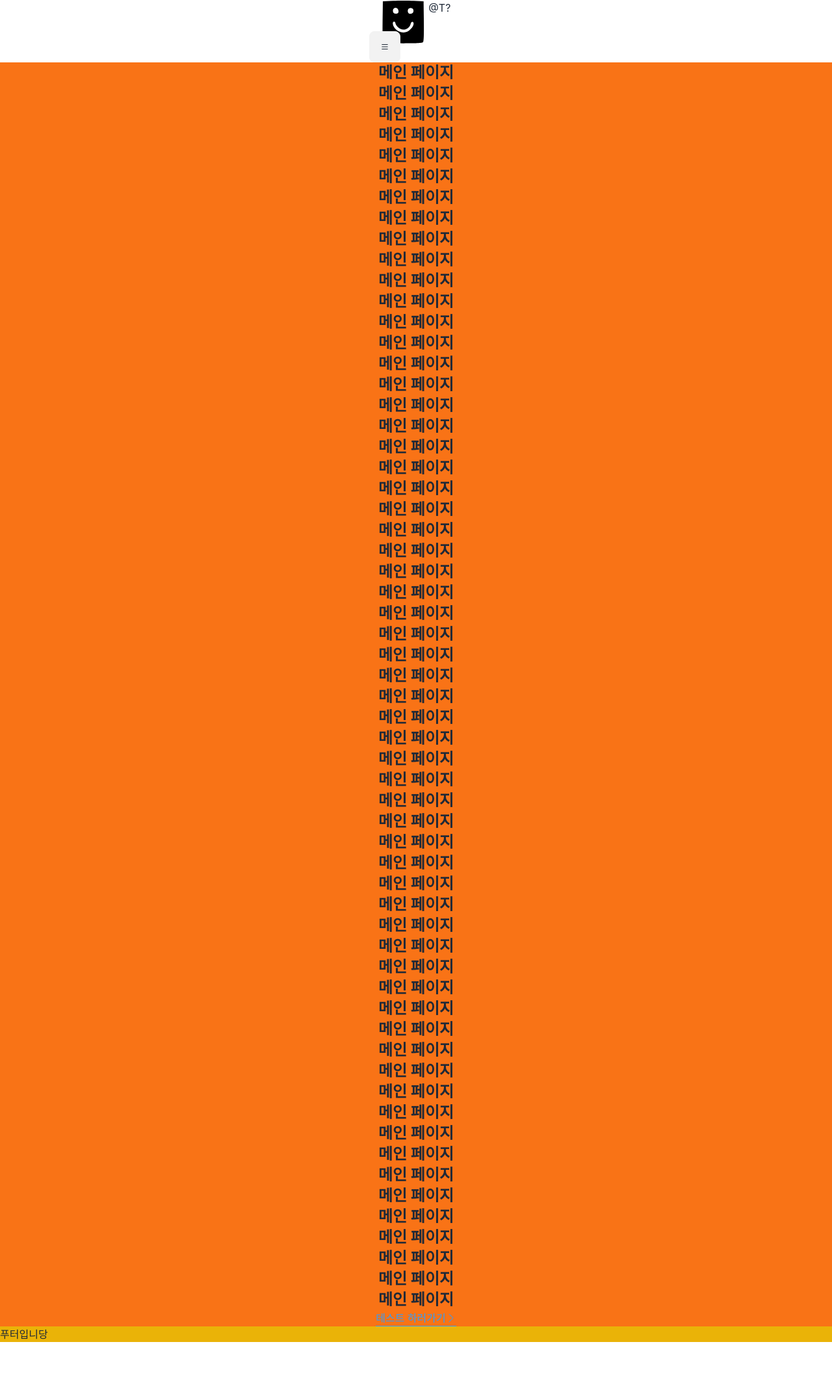
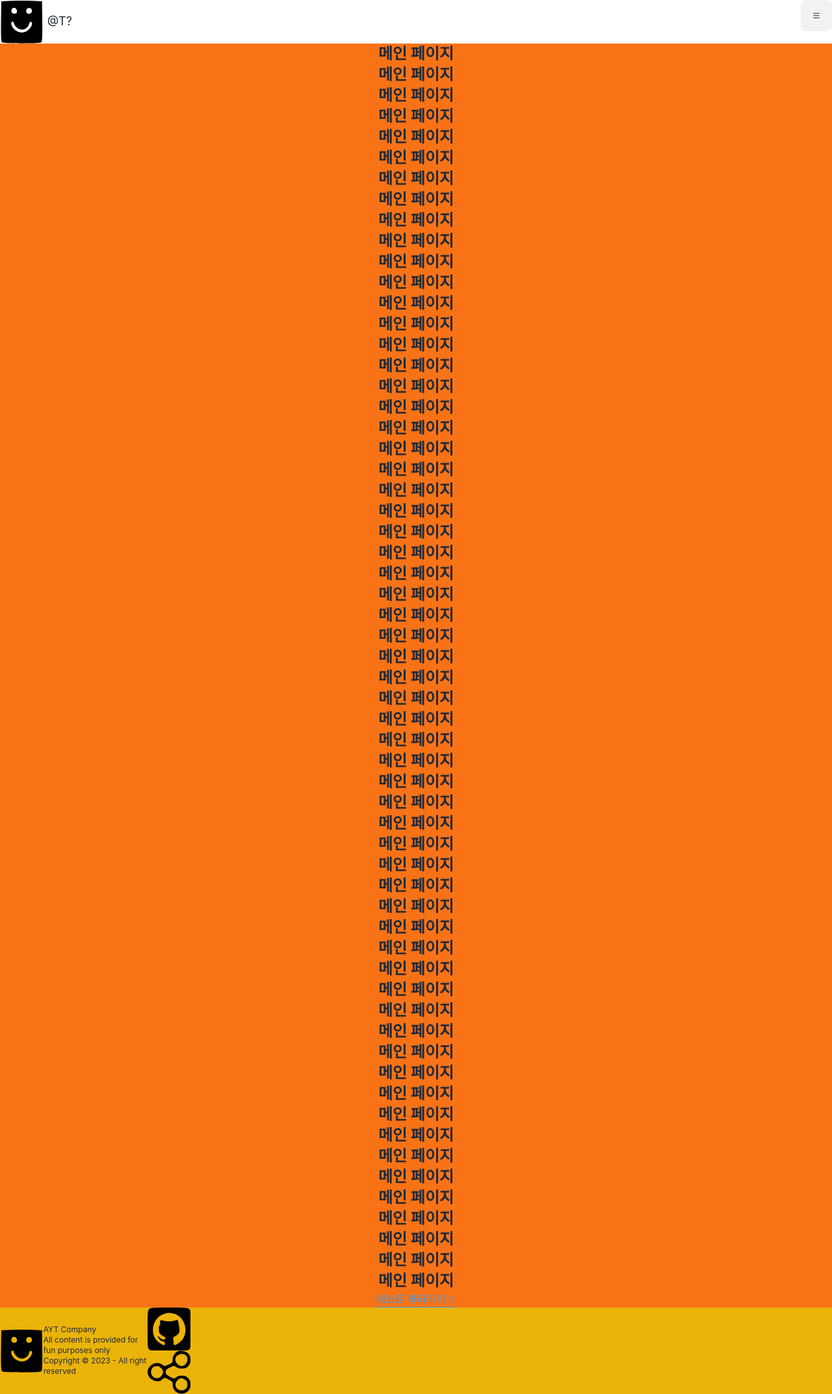
Before and after one commit to are-you-T/client, a React (Create React App) app: page / in a window 1280 px wide. Shown: the whole page at 65% size. Before the commit the page ends 2065 px from the top, so only its background shows below. Built offline with nearby package versions, Linux system fonts and the light colour scheme.

Commit message:
fix: header footer 수정

```diff
--- a/src/components/Footer.tsx
+++ b/src/components/Footer.tsx
@@ -3,67 +3,30 @@ import tw from "tailwind-styled-components";
 import { BsList } from "react-icons/bs";
 import { Link } from "react-router-dom";
 import Button from "./Button";
-import companyLogo from "../assets/logo.svg";
+import { ReactComponent as LogoSvg } from '../assets/logo.svg';
+import { ReactComponent as GitHubSvg } from '../assets/github.svg';
+import { ReactComponent as ShareSvg } from '../assets/share.svg';
 
 export default function Foot() {
   return (
     <Footer>
-      푸터입니당
-      {/* <FooterWrap>
-
-        <svg
-          width="36"
-          height="36"
-          viewBox="0 0 24 24"
-          xmlns="http://www.w3.org/2000/svg"
-          fillRule="evenodd"
-          clipRule="evenodd"
-          className="fill-current"
-        >
-          <path d="M22.672 15.226l-2.432.811.841 2.515c.33 1.019-.209 2.127-1.23 2.456-1.15.325-2.148-.321-2.463-1.226l-.84-2.518-5.013 1.677.84 2.517c.391 1.203-.434 2.542-1.831 2.542-.88 0-1.601-.564-1.86-1.314l-.842-2.516-2.431.809c-1.135.328-2.145-.317-2.463-1.229-.329-1.018.211-2.127 1.231-2.456l2.432-.809-1.621-4.823-2.432.808c-1.355.384-2.558-.59-2.558-1.839 0-.817.509-1.582 1.327-1.846l2.433-.809-.842-2.515c-.33-1.02.211-2.129 1.232-2.458 1.02-.329 2.13.209 2.461 1.229l.842 2.515 5.011-1.677-.839-2.517c-.403-1.238.484-2.553 1.843-2.553.819 0 1.585.509 1.85 1.326l.841 2.517 2.431-.81c1.02-.33 2.131.211 2.461 1.229.332 1.018-.21 2.126-1.23 2.456l-2.433.809 1.622 4.823 2.433-.809c1.242-.401 2.557.484 2.557 1.838 0 .819-.51 1.583-1.328 1.847m-8.992-6.428l-5.01 1.675 1.619 4.828 5.011-1.674-1.62-4.829z"></path>
-        </svg>
-        <p>
-          AYT Company <br />
-          All content is provided for fun purposes only Copyright © 2023 - All
-          right reserved
-        </p>
+      <FooterWrap>
+        <LogoSvg />
+        <FooterTextArea>
+          <FooterText>AYT Company</FooterText>
+          <FooterText>All content is provided for fun purposes only</FooterText>
+          <FooterText>Copyright © 2023 - All right reserved</FooterText>
+        </FooterTextArea>
 
         <FooterLinkIcon>
-          <a>
-            <svg
-              xmlns="http://www.w3.org/2000/svg"
-              width="24"
-              height="24"
-              viewBox="0 0 24 24"
-              className="fill-current"
-            >
-              <path d="M24 4.557c-.883.392-1.832.656-2.828.775 1.017-.609 1.798-1.574 2.165-2.724-.951.564-2.005.974-3.127 1.195-.897-.957-2.178-1.555-3.594-1.555-3.179 0-5.515 2.966-4.797 6.045-4.091-.205-7.719-2.165-10.148-5.144-1.29 2.213-.669 5.108 1.523 6.574-.806-.026-1.566-.247-2.229-.616-.054 2.281 1.581 4.415 3.949 4.89-.693.188-1.452.232-2.224.084.626 1.956 2.444 3.379 4.6 3.419-2.07 1.623-4.678 2.348-7.29 2.04 2.179 1.397 4.768 2.212 7.548 2.212 9.142 0 14.307-7.721 13.995-14.646.962-.695 1.797-1.562 2.457-2.549z"></path>
-            </svg>
-          </a>
-          <a>
-            <svg
-              xmlns="http://www.w3.org/2000/svg"
-              width="24"
-              height="24"
-              viewBox="0 0 24 24"
-              className="fill-current"
-            >
-              <path d="M19.615 3.184c-3.604-.246-11.631-.245-15.23 0-3.897.266-4.356 2.62-4.385 8.816.029 6.185.484 8.549 4.385 8.816 3.6.245 11.626.246 15.23 0 3.897-.266 4.356-2.62 4.385-8.816-.029-6.185-.484-8.549-4.385-8.816zm-10.615 12.816v-8l8 3.993-8 4.007z"></path>
-            </svg>
-          </a>
-          <a>
-            <svg
-              xmlns="http://www.w3.org/2000/svg"
-              width="24"
-              height="24"
-              viewBox="0 0 24 24"
-              className="fill-current"
-            >
-              <path d="M9 8h-3v4h3v12h5v-12h3.642l.358-4h-4v-1.667c0-.955.192-1.333 1.115-1.333h2.885v-5h-3.808c-3.596 0-5.192 1.583-5.192 4.615v3.385z"></path>
-            </svg>
-          </a>
+          <FooterLink>
+            <GitHubSvg />
+          </FooterLink>
+          <FooterLink>
+            <ShareSvg />
+          </FooterLink>
         </FooterLinkIcon>
-      </FooterWrap> */}
+      </FooterWrap>
     </Footer>
   );
 }
@@ -72,36 +35,31 @@ export default function Foot() {
 
 const Footer = tw.footer`
   bg-yellow-500
+  w-full
+  h-22
+  flex-shrink-0
 `;
 
 const FooterWrap = tw.div`
     flex
     items-center
-    justify-center
-    gap-4
 `;
 
+const FooterTextArea = tw.div`
+flex
+w-40
+h-12
+flex-col
+justify-center
+flex-shrink-0
+`
 const FooterLinkIcon = tw.div`
-    gap-4
+w-40
+flex-col-reverse
 `;
-
-// const Footer = tw.footer`
-//     w-full
-//     items-center
-//     bg-neutral
-//     text-neutral-content
-//     translate-y-full
-//     bottom-0
-// `;
-
-// const FooterWrap = tw.div`
-//     items-center
-//     grid-flow-col
-// `;
-
-// const FooterLinkIcon = tw.div`
-//     grid-flow-col
-//     gap-4
-//     md:place-self-center
-//     md:justify-self-end
-// `;
+const FooterLink = tw.a`
+w-auto
+`
+const FooterText = tw.div`
+  text-xs
+`
--- a/src/components/Header.tsx
+++ b/src/components/Header.tsx
@@ -4,25 +4,20 @@ import { BsList } from "react-icons/bs";
 import { Link } from "react-router-dom";
 import Button from "./Button";
 // import companyLogo from "../assets/logo.svg";
-
+import Logo from "./Logo";
 import { ReactComponent as LogoSvg } from '../assets/logo.svg';
 
 export default function Head() {
   return (
     <Header>
+
+      <Logo></Logo>
       <Drawer>
         <DrawerToggle id="my-drawer" type="checkbox"></DrawerToggle>
         <DrawerContent>
-
-            <Logo>
-              <LogoSvg></LogoSvg>
-              @T?
-            </Logo>
-            <span>
-              <DrawerButton htmlFor="my-drawer">
-                <BsList></BsList>
-              </DrawerButton>
-            </span>
+          <DrawerButton htmlFor="my-drawer">
+            <BsList></BsList>
+          </DrawerButton>
         </DrawerContent>
         <div className="drawer-side">
           <DrawerOverlay htmlFor="my-drawer"></DrawerOverlay>
@@ -45,33 +40,20 @@ const Header = tw.header`
   flex
   flex-wrap
   content-center
-  justify-center
   w-full
   h-auto
   shrink-0
 `;
 
 
-// width: 24.375rem;
-// height: 4.875rem;
-
-const Logo = tw.span`
-  flex
-  w-36
-  h-12
-  justify-center
-  content-start
-  gap-1.5
-  shrink-0
-`;
-
 const Hamburger = tw.span`
 `;
 
-const Drawer = tw.div`
-  drawer;
-  flex;
-  flex-wrap;
+const Drawer = tw.span`
+  flex
+  w-auto
+  h-auto
+  ml-auto
 `;
 
 const DrawerButton = tw.label`
--- /dev/null
+++ b/src/components/Logo.tsx
@@ -0,0 +1,36 @@
+import React from "react";
+import tw from "tailwind-styled-components";
+import { BsList } from "react-icons/bs";
+import { Link } from "react-router-dom";
+import Button from "./Button";
+// import companyLogo from "../assets/logo.svg";
+
+import { ReactComponent as LogoSvg } from '../assets/logo.svg';
+
+export default function Logo() {
+  return (
+    <LogoContainer>
+        <LogoSvg className="flex-start"></LogoSvg>
+        <LogoText>@T?</LogoText>
+    </LogoContainer>
+
+  );
+}
+
+const LogoContainer = tw.span`
+  flex
+  w-36
+  h-auto
+  items-center
+  gap-1.5
+  shrink-0
+`;
+
+const LogoText = tw.span`
+    flex
+    h-auto
+    text-lg
+    items-center
+    justify-center
+
+`
```
Also changed, not shown: src/assets/github.svg (added), src/assets/share.svg (added).
